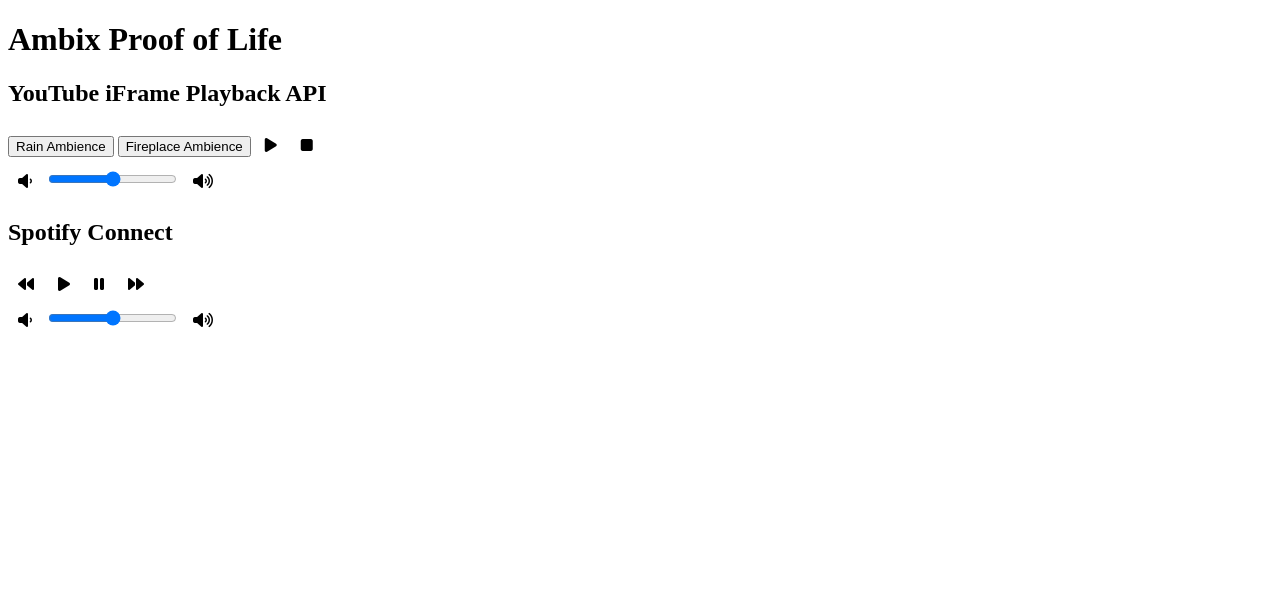
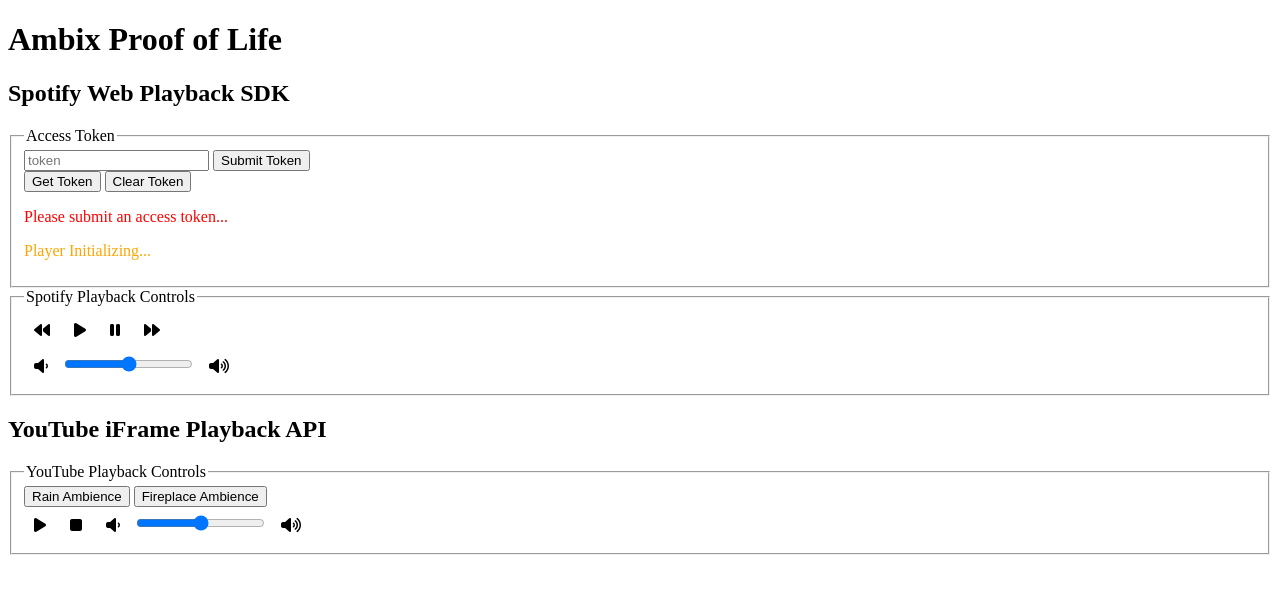
Before and after one commit to ambix-org/ambix_back_end, a web app: file index.html in a window 1280 px wide. Shown: the top 594 px of the page. Run offline with its HTML, style and script files only (its server is not run), Linux system fonts and the light colour scheme; some libraries are stand-ins or nearby versions.

Commit message:
Add token mgmt and some styling

```diff
--- a/css/style.css
+++ b/css/style.css
@@ -5,3 +5,15 @@
 #player {
     display: none;
 }
+
+.warning {
+    color: orange;
+}
+
+.success {
+    color: green;
+}
+
+.error {
+    color: red;
+}
--- a/index.html
+++ b/index.html
@@ -9,26 +9,50 @@
 </head>
 <body>
     <h1>Ambix Proof of Life</h1>
-    <h2>YouTube iFrame Playback API</h2>
-    <div id="player"></div>
-    <button id="rain">Rain Ambience</button>
-    <button id="fireplace">Fireplace Ambience</button>
-    <i id="play-yt" class="fas fa-play"></i>
-    <i id="stop-yt" class="fas fa-stop"></i>
-    <br>
-    <i class="fas fa-volume-down" id="volume-down-yt"></i>
-    <input type="range" min="0" max="100" value="50" id="volume-range-yt">
-    <i class="fas fa-volume-up" id="volume-up-yt"></i>
-
-    <h2>Spotify Connect</h2>
+    <section>
+        <h2>Spotify Web Playback SDK</h2>
+        <fieldset id="token-fieldset">
+            <legend>Access Token</legend>
+            <form action="/" id="token-form">
+                <input type="text" placeholder="token" name="token">
+                <input type="submit" value="Submit Token">
+            </form>
+            <div>
+                <a href="https://developer.spotify.com/documentation/web-playback-sdk/quick-start/#authenticating-with-spotify" target="_blank"><button>Get Token</button></a>
+                <button id="clear-token">Clear Token</button>
+            </div>
+        </fieldset>
+        <fieldset>
+            <legend>Spotify Playback Controls</legend>
+            <div>
                 <i class="fas fa-backward" id="previous"></i>
                 <i class="fas fa-play" id="play"></i>
                 <i class="fas fa-pause" id="pause"></i>
                 <i class="fas fa-forward" id="next"></i>
-    <br>
+            </div>
+            <div>
                 <i class="fas fa-volume-down" id="volume-down-spotify"></i>
                 <input type="range" min="0" max="100" value="50" id="volume-range-spotify">
                 <i class="fas fa-volume-up" id="volume-up-spotify"></i>
+            </div>
+        </fieldset>
+    </section>
+    <section>
+        <h2>YouTube iFrame Playback API</h2>
+        <fieldset>
+            <legend>YouTube Playback Controls</legend>
+            <div id="player"></div>
+            <button id="rain">Rain Ambience</button>
+            <button id="fireplace">Fireplace Ambience</button>
+            <div>
+                <i id="play-yt" class="fas fa-play"></i>
+                <i id="stop-yt" class="fas fa-stop"></i>
+                <i class="fas fa-volume-down" id="volume-down-yt"></i>
+                <input type="range" min="0" max="100" value="50" id="volume-range-yt">
+                <i class="fas fa-volume-up" id="volume-up-yt"></i>
+            </div>
+        </fieldset>
+    </section>
 
     <script src="https://sdk.scdn.co/spotify-player.js"></script>
     <script src="js/spotify.js"></script>
--- a/js/spotify.js
+++ b/js/spotify.js
@@ -1,19 +1,66 @@
 'use strict';
+
+// Token Management
+
+const TOKEN = localStorage.getItem('token');
+
+const fieldset = document.getElementById('token-fieldset');
+let tokenStatus = document.createElement('p');
+let playerStatus = document.createElement('p');
+playerStatus.textContent = 'Player Initializing...';
+playerStatus.setAttribute('class', 'warning');
+
+fieldset.appendChild(tokenStatus);
+fieldset.appendChild(playerStatus);
+
+if (!TOKEN) {
+  tokenStatus.setAttribute('class', 'error');
+  tokenStatus.textContent = 'Please submit an access token...';
+} else {
+  tokenStatus.setAttribute('class', 'success');
+  tokenStatus.textContent = 'Token retrieved from storage';
+}
+
+const form = document.getElementById('token-form')
+form.addEventListener('submit', (event) => {
+  const token = event.target.token.value;
+  localStorage.setItem('token', token);
+  location.reload();
+})
+
+const clearTokenButton = document.getElementById('clear-token');
+clearTokenButton.addEventListener('click', () => {
+  localStorage.removeItem('token');
+  tokenStatus.textContent = 'Token cleared. Please submit token.'
+  tokenStatus.setAttribute('class', 'warning')
+})
+
+// Spotify Web Playback SDK
 
 let spotifyPlayer;
 
 window.onSpotifyWebPlaybackSDKReady = () => {
-  const token = 'BQAnsiyAPRij6q4we5143h0YDCPwpUMBk0ywUH06EOsdc11Wvq0nAVeZfv7lDyIsuV39L1nAh6BtArmIQWyLkXrG4bZekdQDVcEMh5qKIANRxBGsFZt2wpzXQ2YQ29UD5DMtnVFADaB1U6tMq_CREBVEqn58iz8vLyPhl2-mOmK2DW_0oT0LMek';
+  console.log(TOKEN)
   spotifyPlayer = new Spotify.Player({
     name: 'Web Playback SDK Quick Start Player',
-    getOAuthToken: cb => { cb(token); }
+    getOAuthToken: cb => { cb(TOKEN); }
   });
 
   // Error handling
-  spotifyPlayer.addListener('initialization_error', ({ message }) => { console.error(message); });
-  spotifyPlayer.addListener('authentication_error', ({ message }) => { console.error(message); });
-  spotifyPlayer.addListener('account_error', ({ message }) => { console.error(message); });
-  spotifyPlayer.addListener('playback_error', ({ message }) => { console.error(message); });
+  spotifyPlayer.addListener('initialization_error', ({ message }) => {
+    console.error('Initialization Error:', message);
+  });
+  spotifyPlayer.addListener('authentication_error', ({ message }) => {
+    console.error('Authentication Error:', message);
+    playerStatus.textContent = 'Authorization Failed. Token stale?';
+    playerStatus.setAttribute('class', 'error');
+  });
+  spotifyPlayer.addListener('account_error', ({ message }) => {
+    console.error('Account Error:', message);
+  });
+  spotifyPlayer.addListener('playback_error', ({ message }) => {
+    console.error('Playback Error:', message);
+  });
 
   // Playback status updates
   spotifyPlayer.addListener('player_state_changed', state => {
@@ -27,6 +74,8 @@
   // Ready
   spotifyPlayer.addListener('ready', ({ device_id }) => {
     console.log('Ready with Device ID', device_id);
+    playerStatus.textContent = 'Spotify Web Playback SDK is ready';
+    playerStatus.setAttribute('class', 'success');
   });
 
   // Not Ready
@@ -38,6 +87,7 @@
   spotifyPlayer.connect();
 };
 
+// Controls
 
 const playSpotifyButton = document.getElementById('play');
 playSpotifyButton.addEventListener('click', () => {
--- a/js/youtube.js
+++ b/js/youtube.js
@@ -1,7 +1,7 @@
 'use strict';
 
 let tag = document.createElement('script');
-tag.src = "https://www.youtube.com/iframe_api"
+tag.src = 'https://www.youtube.com/iframe_api'
 
 let firstScriptTag = document.getElementsByTagName('script')[0];
 firstScriptTag.parentNode.insertBefore(tag, firstScriptTag);
@@ -59,7 +59,7 @@
     console.log(`Volume set to ${currentLevel}`);
   } else {
     console.log('Volume maxxed out.');
-  };
+  }
 });
 
 const volumeDownButton = document.getElementById('volume-down-yt');
```
Also changed, not shown: .eslintrc.json (added). Lines whose indentation alone changed are shown as unchanged.
